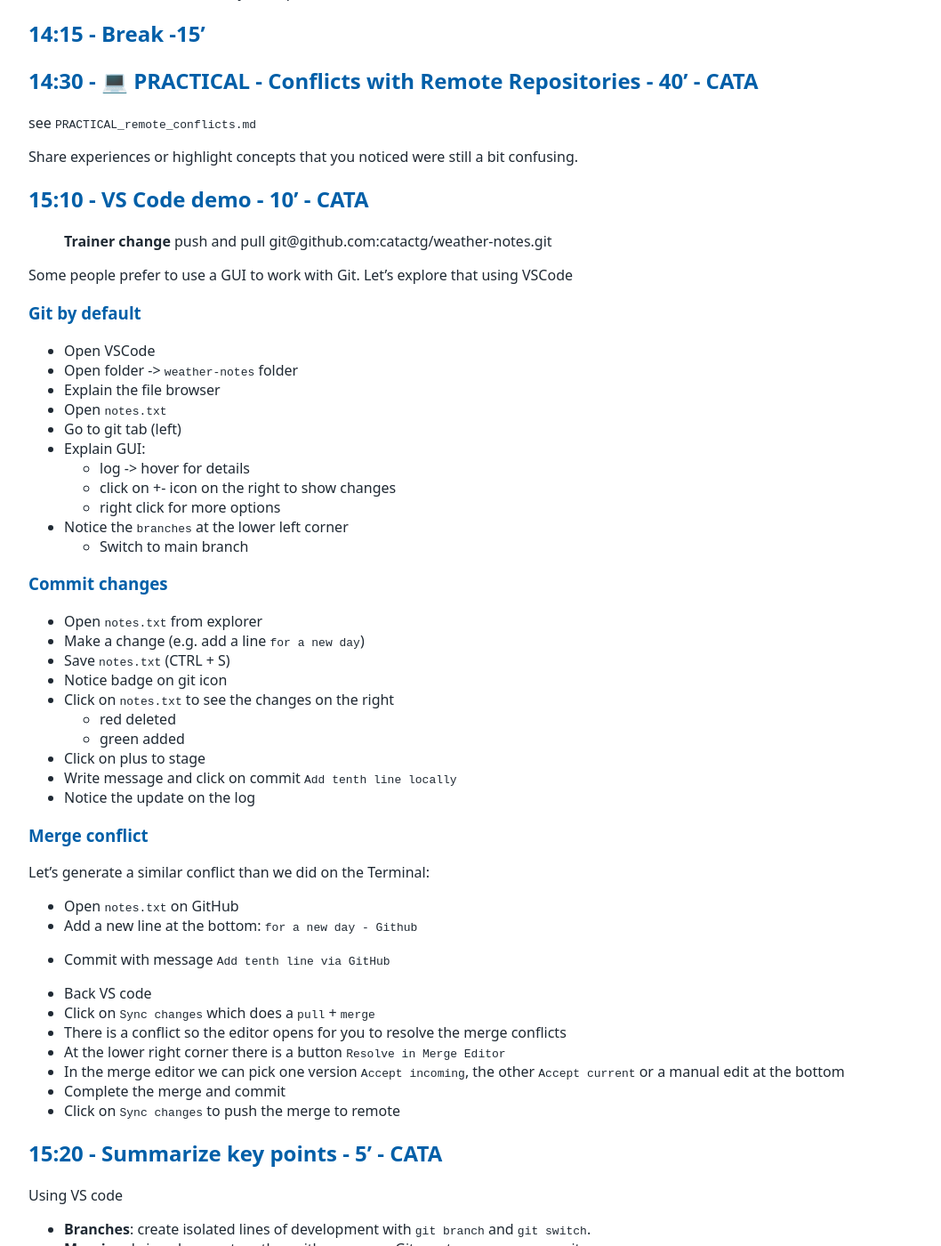
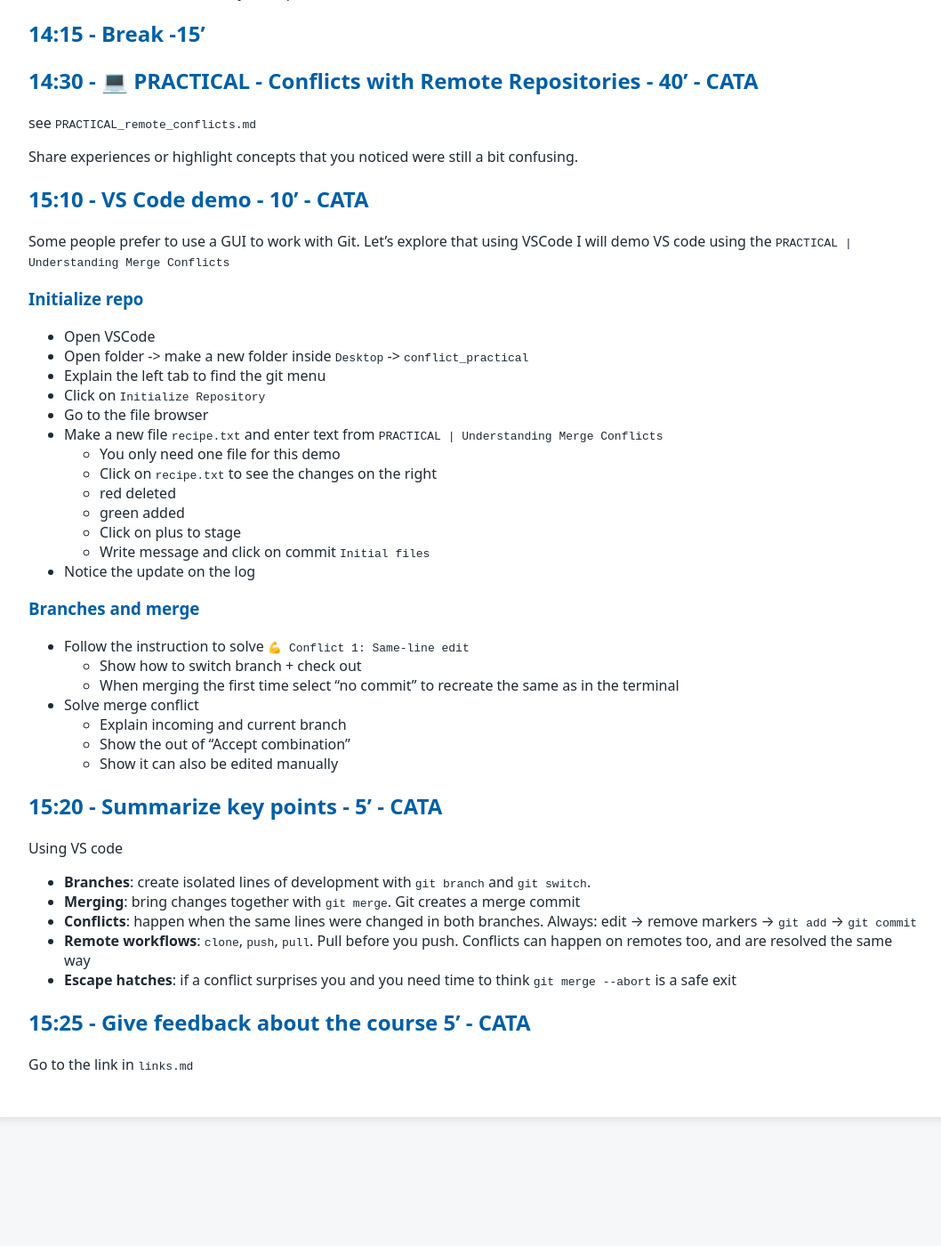
Before and after one commit to tu-delft-library/intermediate_version_control_with_git, a Jekyll site: the page built from material_for_trainers/lesson_plan.md, in a window 1280 px wide and 1400 px high, scrolled down 8802 px. Shown: the whole window at 89% size, without its empty margins (108-1166 px from the left). Built offline with Jekyll 4.4.1, drawn with Linux system fonts in a browser that asks for light colours; our own code applies the rules of GitHub Pages for plain Markdown files; after the commit the page ends 10097 px from its top, so only the background shows below that.

Commit message:
update VS code demo

```diff
--- a/material_for_trainers/lesson_plan.md
+++ b/material_for_trainers/lesson_plan.md
@@ -486,49 +486,34 @@ see `PRACTICAL_remote_conflicts.md`
 Share experiences or highlight concepts that you noticed were still a bit confusing.
 
 ## 15:10 - VS Code demo - 10' - CATA
-> **Trainer change** push and pull git@github.com:catactg/weather-notes.git
 
 Some people prefer to use a GUI to work with Git. Let's explore that using VSCode
+I will demo VS code using the `PRACTICAL | Understanding Merge Conflicts`
 
-### Git by default
+### Initialize repo
 - Open VSCode
-- Open folder -> `weather-notes` folder
-- Explain the file browser
-- Open `notes.txt`
-- Go to git tab (left)
-- Explain GUI:
-    - log -> hover for details
-    - click on +- icon on the right to show changes
-    - right click for more options
-- Notice the `branches` at the lower left corner
-   - Switch to main branch
-
-### Commit changes
-- Open `notes.txt` from explorer
-- Make a change (e.g. add a line `for a new day`)
-- Save `notes.txt` (CTRL + S)
-- Notice badge on git icon
-- Click on `notes.txt` to see the changes on the right
+- Open folder -> make a new folder inside `Desktop` -> `conflict_practical`
+- Explain the left tab to find the git menu
+- Click on `Initialize Repository`
+- Go to the file browser
+- Make a new file `recipe.txt` and enter text from `PRACTICAL | Understanding Merge Conflicts`
+    - You only need one file for this demo
+    - Click on `recipe.txt` to see the changes on the right
     - red deleted
     - green added
-- Click on plus to stage
-- Write message and click on commit `Add tenth line locally`
+    - Click on plus to stage
+    - Write message and click on commit `Initial files`
 - Notice the update on the log
 
-### Merge conflict
-Let's generate a similar conflict than we did on the Terminal:
+### Branches and merge
+- Follow the instruction to solve `💪 Conflict 1: Same-line edit`
+    - Show how to switch branch + check out
+    - When merging the first time select "no commit" to recreate the same as in the terminal
+- Solve merge conflict
+    - Explain incoming and current branch
+    - Show the out of "Accept combination"
+    - Show it can also be edited manually
 
-- Open `notes.txt` on GitHub
-- Add a new line at the bottom: `for a new day - Github`
-- Commit with message `Add tenth line via GitHub`
-
-- Back VS code
-- Click on `Sync changes` which does a `pull` + `merge`
-- There is a conflict so the editor opens for you to resolve the merge conflicts
-- At the lower right corner there is a button `Resolve in Merge Editor`
-- In the merge editor we can pick one version `Accept incoming`, the other `Accept current` or a manual edit at the bottom
-- Complete the merge and commit
-- Click on `Sync changes` to push the merge to remote
 
 ## 15:20 - Summarize key points - 5' - CATA
 Using VS code
```
